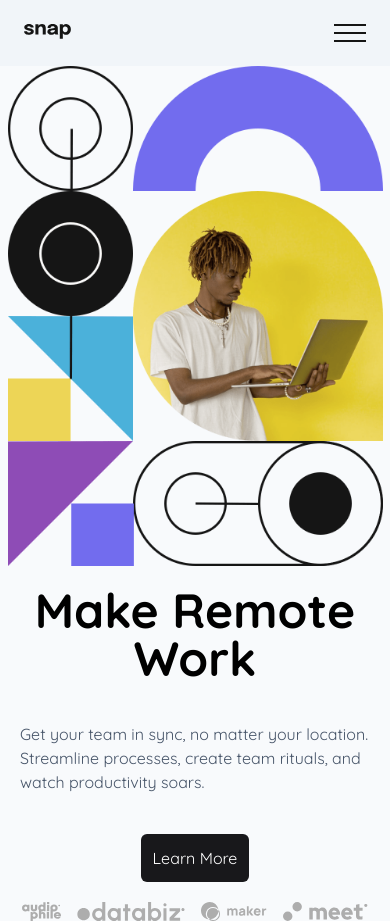
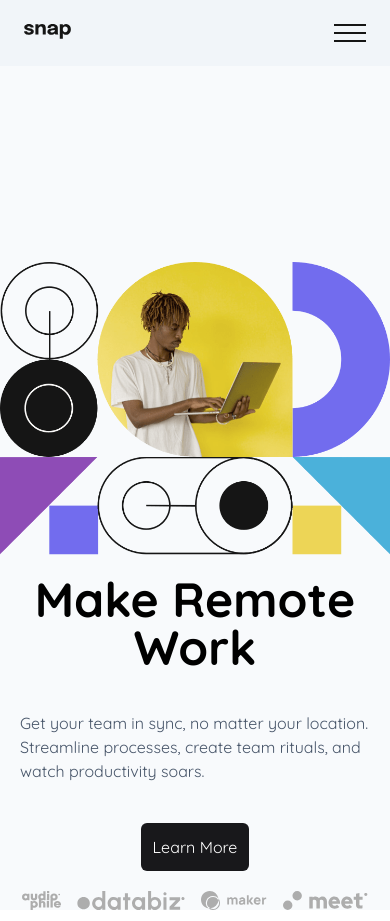
Before and after one commit to nickelzon/intro-section-with-dropdown-nav, a React (Vite) app: page / in a window 390 px wide. Built offline with nearby package versions, Linux system fonts and the light colour scheme; the HTML template or start-up script is replaced by a standard one.

Commit message:
centered the hero

```diff
--- a/package.json
+++ b/package.json
@@ -2,7 +2,7 @@
   "name": "template-vite-react-tailwind-v3",
   "version": "0.0.0",
   "scripts": {
-    "dev": "vite",
+    "dev": "vite --host",
     "build": "vite build",
     "preview": "vite preview"
   },
--- a/src/App.jsx
+++ b/src/App.jsx
@@ -7,7 +7,7 @@ const App = () => {
   return (
     <div className="font-font bg-slate-50">
       <div className="root-container w-full">
-        <div className="Navbar">
+        <div>
           <Navbar />
         </div>
         <div className="Hero contentss flex">
--- a/src/Components/Hero.jsx
+++ b/src/Components/Hero.jsx
@@ -1,18 +1,11 @@
 import React from "react";
 import { footerimg } from "../Constants";
-import {
-  herodesktop,
-  heromobile,
-  clientaudiophile,
-  clientdatabiz,
-  clientmaker,
-  clientmeet,
-} from "../images";
+import { herodesktop, heromobile } from "../images";
 
 const Hero = () => {
   return (
-    <div className="flex flex-col-reverse grow items-center sm:flex-row sm:justify-center sm:items-end">
-      <div className="flex flex-col max-w-[500px] justify-center items-center sm:items-start">
+    <div className="flex flex-col-reverse grow h-[100vh] items-center sm:flex-row sm:justify-center">
+      <div className="flex flex-col justify-center items-center sm:items-start">
         <h3 className="hidden sm:block font-extrabold text-5xl m-5">
           Make <br /> Remote Work
         </h3>
@@ -42,7 +35,16 @@ const Hero = () => {
         </div>
       </div>
       <div>
-        <img src={herodesktop} alt="desktop" className="max-h-[500px]" />
+        <img
+          src={herodesktop}
+          alt="desktop"
+          className="hidden ss:block max-h-[500px]"
+        />
+        <img
+          src={heromobile}
+          alt="desktop"
+          className="block ss:hidden max-h-[500px]"
+        />
       </div>
     </div>
   );
--- a/src/Components/Navbar.jsx
+++ b/src/Components/Navbar.jsx
@@ -68,6 +68,7 @@ const Navbar = () => {
         <div className="buttons">
           {buttons.map((btn, index) => (
             <button
+              key={index}
               className={`${
                 index === buttons.length - 1 ? "mr-0" : "mr-5"
               } border-[1px] border-black rounded-xl p-1 hover:bg-slate-300`}
@@ -90,10 +91,11 @@ const Navbar = () => {
         <div
           className={`${
             !togglemenu ? "hidden" : "flex"
-          } flex-col absolute top-0 right-0 min-w-[40%] items-start bg-slate-50 min-h-full p-6 py-[5rem] sidebar`}
+          } flex-col absolute top-0 right-0 bottom-0 min-w-[40%] items-start bg-slate-50 p-6 py-[5rem] sidebar`}
         >
           {menu.map((menu, index) => (
             <div
+              key={index}
               className={`flex items-center cursor-pointer ${
                 index === menu.length - 1 ? "mb-0" : "mb-4"
               }`}
```
